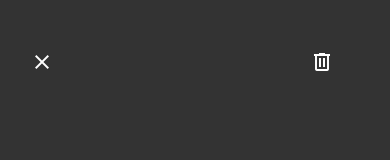
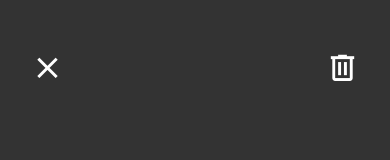
Before and after one commit to Bjthomas11/DoneWithIt-React-Native-App, a React Native app: screen / in a window 390 px wide. Shown: the top 160 px of the page. Built offline with nearby package versions, Linux system fonts and the light colour scheme.

Commit message:
vew image screen update

```diff
--- a/app/screens/ViewImageScreen.jsx
+++ b/app/screens/ViewImageScreen.jsx
@@ -8,18 +8,16 @@
   return (
     <View style={styles.container}>
       <View style={styles.iconContainer}>
-        <MaterialCommunityIcons
-          name="close"
-          size={24}
-          color="#fff"
-          style={styles.closeIcon}
-        />
-        <MaterialCommunityIcons
-          name="trash-can-outline"
-          size={24}
-          color="#fff"
-          style={styles.deleteIcon}
-        />
+        <View style={styles.closeIcon}>
+          <MaterialCommunityIcons name="close" size={35} color={colors.white} />
+        </View>
+        <View style={styles.deleteIcon}>
+          <MaterialCommunityIcons
+            name="trash-can-outline"
+            size={35}
+            color={colors.white}
+          />
+        </View>
       </View>
 
       <Image
@@ -47,15 +45,11 @@
     marginTop: 10,
   },
   closeIcon: {
-    width: 50,
-    height: 50,
     position: "absolute",
     top: 40,
     left: 30,
   },
   deleteIcon: {
-    width: 50,
-    height: 50,
     position: "absolute",
     top: 40,
     right: 30,
```
